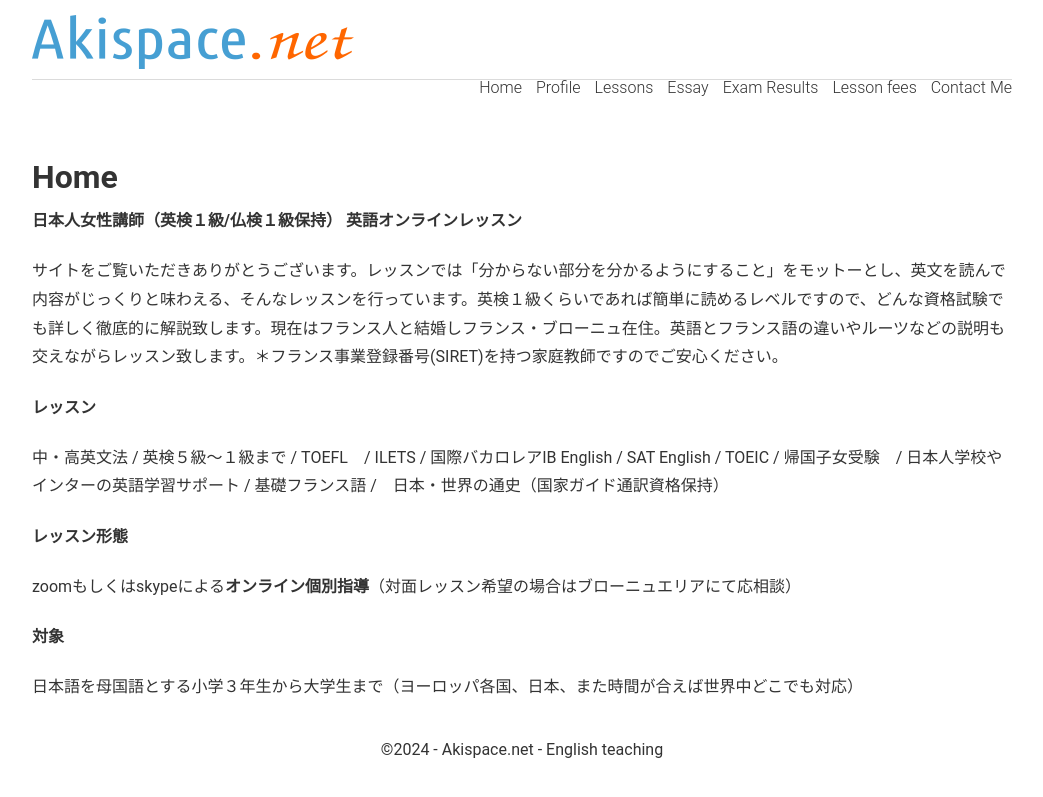
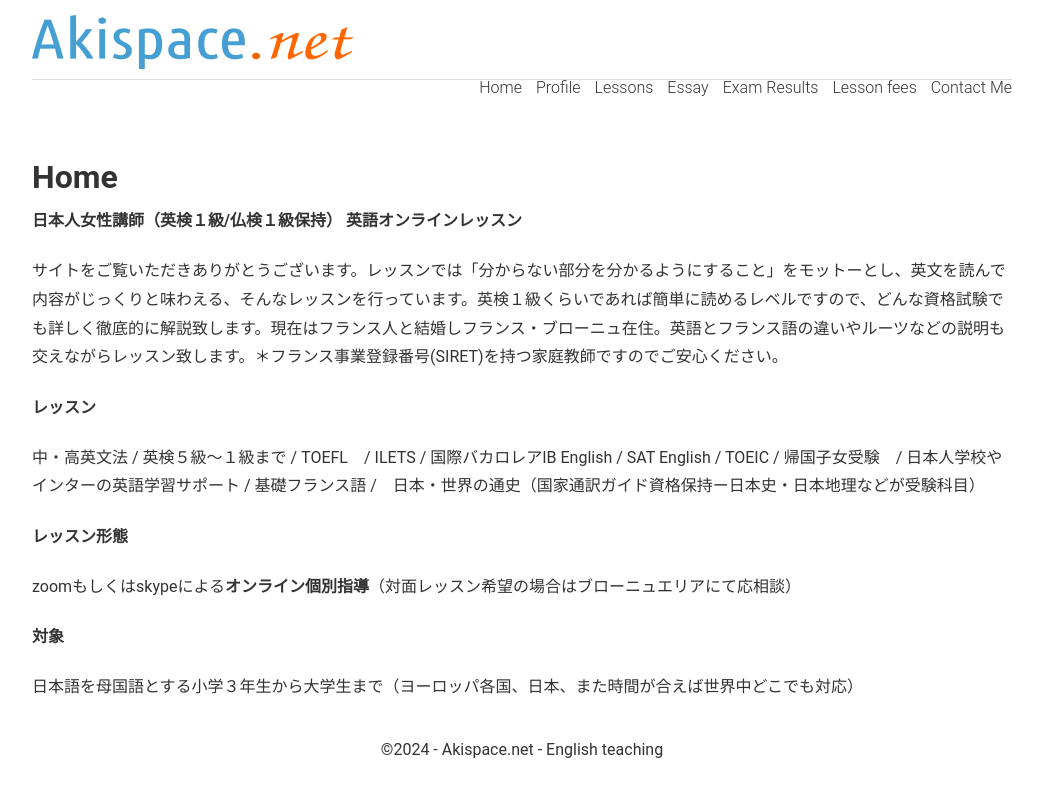
Before and after one commit to phocean/akispace, a Jekyll site: the page built from index.md, in a window 1280 px wide. Shown: the top 797 px of the page, without its empty margins (118-1161 px from the left). Built offline with Jekyll 4.4.1, drawn with Linux system fonts in a browser that asks for light colours.

Commit message:
Update index.md

```diff
--- a/index.md
+++ b/index.md
@@ -14,7 +14,7 @@
 
 **レッスン**
 
-中・高英文法 / 英検５級〜１級まで / TOEFL　/ ILETS / 国際バカロレアIB English / SAT English / TOEIC / 帰国子女受験　/ 日本人学校やインターの英語学習サポート / 基礎フランス語 /　日本・世界の通史（国家ガイド通訳資格保持）
+中・高英文法 / 英検５級〜１級まで / TOEFL　/ ILETS / 国際バカロレアIB English / SAT English / TOEIC / 帰国子女受験　/ 日本人学校やインターの英語学習サポート / 基礎フランス語 /　日本・世界の通史（国家通訳ガイド資格保持ー日本史・日本地理などが受験科目）
 
 **レッスン形態**
 
```
